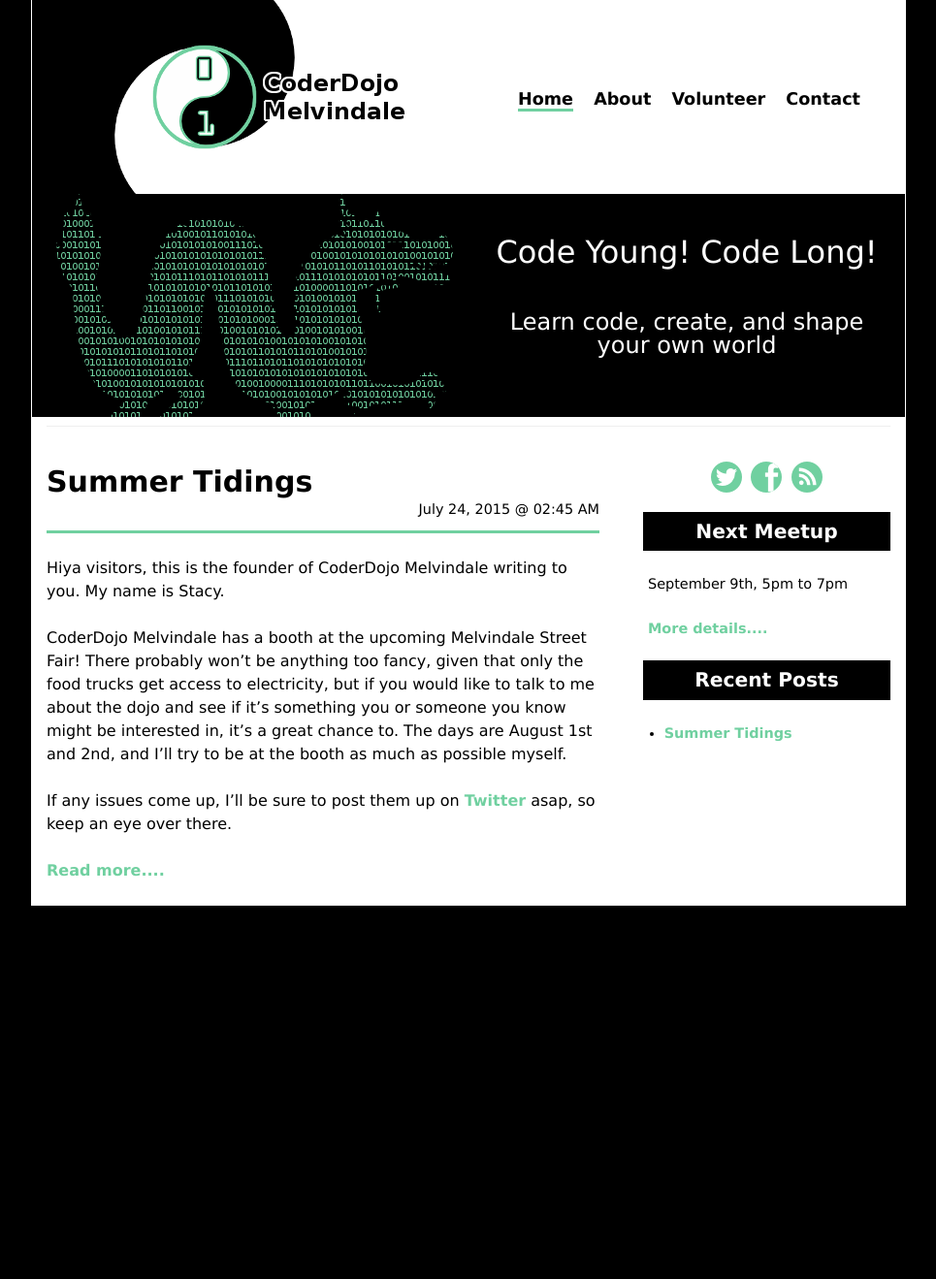
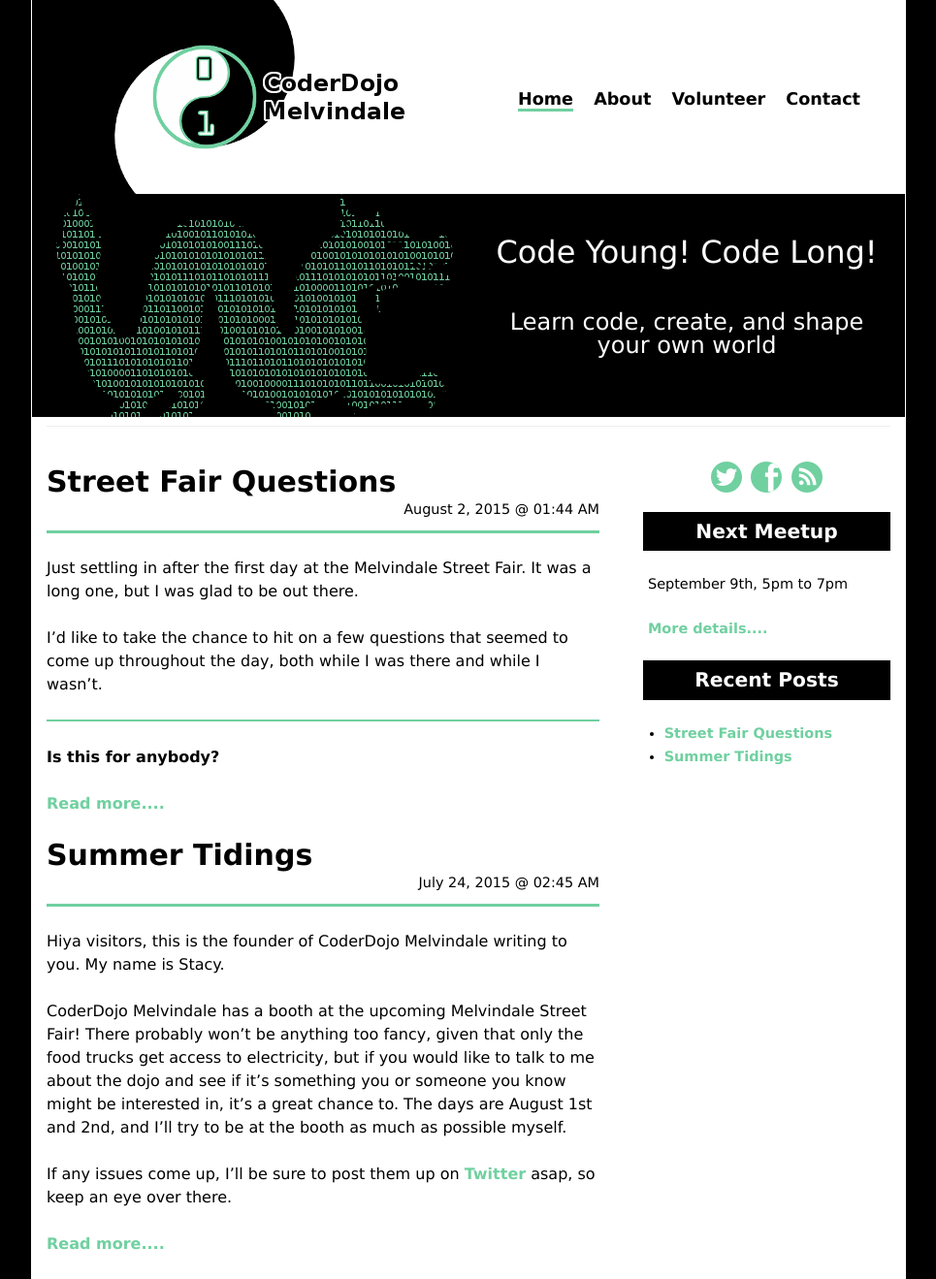
Before and after one commit to MelCoderDojo/melcoderdojo.com, a Jekyll site: the page built from index.html, in a window 1280 px wide. Shown: the whole page at 97% size, without its empty margins (157-1122 px from the left). Built offline with Jekyll 4.4.1, drawn with Linux system fonts in a browser that asks for light colours; Markdown is read by kramdown in place of the engine named in the settings; the list of posts is cut into pages by our own code; before the commit the page ends 934 px from its top, so only the background shows below that.

Commit message:
post: Add 2015-08-01-street-fair-questions.md

```diff
--- /dev/null
+++ b/_posts/2015-08-01-street-fair-questions.md
@@ -0,0 +1,40 @@
+---
+title: Street Fair Questions
+author: Stacy
+date: 2015-08-01 21:44:00 -0400
+layout: post
+---
+
+Just settling in after the first day at the Melvindale Street Fair. It was a long one, but I was glad to be out there.
+
+I'd like to take the chance to hit on a few questions that seemed to come up throughout the day, both while I was there and while I wasn't.
+
+-----
+
+**Is this for anybody?**
+
+<!--more-->
+
+Pretty much, yes! Although the worldwide CoderDojo program focuses on youth and so we aim at K-12 students, I don't want to turn away anyone because of their age. I want to help anyone interested in learning however I can.
+
+At least at this dojo, you can't be "too old".
+
+What I do expect from adults more so than the rest is taking part in helping others learn. In truth, even the kids are going to be helping each other learn as they go, and so what you'll do will not be all that much different.
+
+"In learning you will teach, and in teaching you will learn." I can't quote that _Tarzan_ song enough. You will learn in trying to help others learn. Even if you come to the dojo knowing "nothing", as you learn, you will have something to teach to someone else. You will start understanding and thinking, and who knows what problems you'll be able to solve!
+
+We're not a school, we're a club, and we're in this together. :smile:
+
+**Where is this at?**
+
+So far, we meet at the Melvindale Public Library. There is no special reservation or anything like that, we just show up and do our stuff. Check out the [About page]({{ site.url }}/about) for more details, including what gear you need to bring.
+
+**How often do you meet?**
+
+Right now, I'm shooting for once a month, with the chosen day being the second Wednesday of the month. (Wednesday is the least busy day at the library, I'm told.)
+
+I am interested in doing this more often and even on different days, depending on getting more members and more volunteers to help. Once a month is just the minimum.
+
+-----
+
+Alright, those are the ones that stand out in my mind. I hope I've cleared those up here if you were wondering about any of these questions or similar. :smile:
--- a/css/main.css
+++ b/css/main.css
@@ -51,6 +51,14 @@ p {
 
 .text-right {
 	text-align: right;
+}
+
+/* Help with this from http://www.syntaxxx.com/how-to-style-hr-with-css/ */
+hr {
+	background-color: #70d0a0;
+	border: 0;
+	height: 0.1em;
+	margin: 12px 0 25px;
 }
 
 /* Structure */
```
